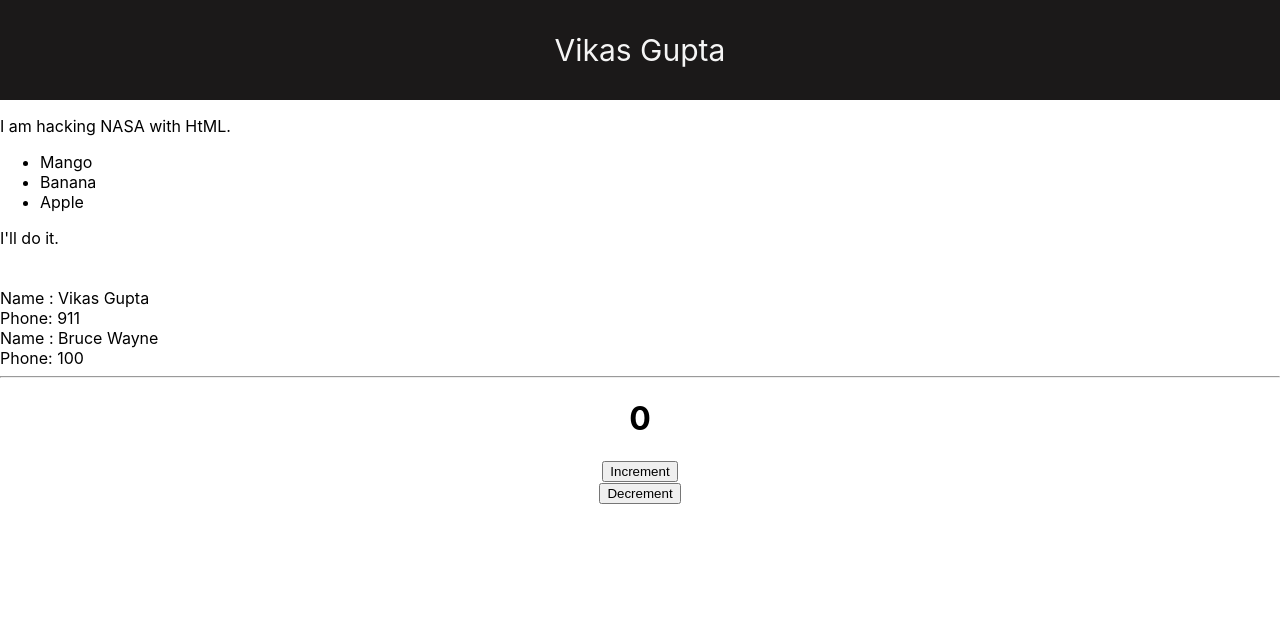
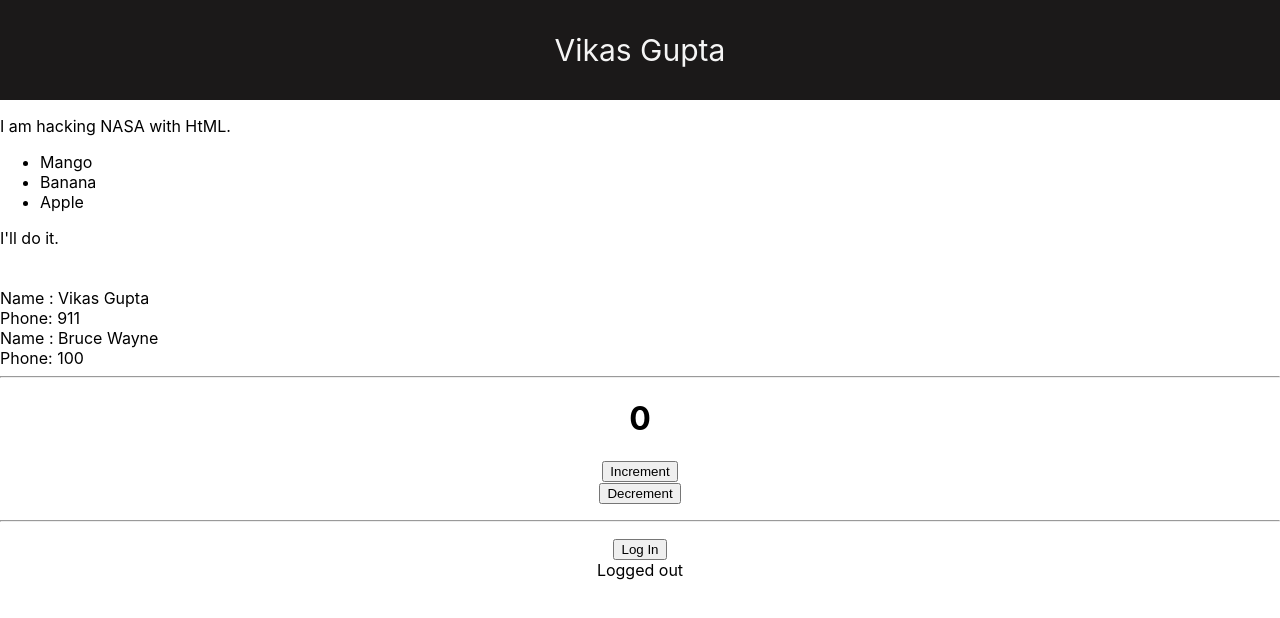
Before and after one commit to viikkkas/React--HelloWorld, a React (Create React App) app: page / in a window 1280 px wide. Shown: the top 618 px of the page. Built offline with nearby package versions, Linux system fonts and the light colour scheme.

Commit message:
conditional

```diff
--- a/src/App.js
+++ b/src/App.js
@@ -12,10 +12,12 @@ class App extends React.Component {
     super()
     this.state = {
       count:0,
-      color: ""
+      color: "",
+      isLogged: false
     }
     this.increment = this.increment.bind(this)
     this.decrement = this.decrement.bind(this)
+    this.handleLog = this.handleLog.bind(this)
   }
 
   increment() {
@@ -34,6 +36,14 @@ class App extends React.Component {
     })
   }
 
+  componentDidMount() {
+    setTimeout(() => {
+        this.setState({
+            isLoading: false
+        })
+    }, 1500)
+}
+
   componentDidUpdate(prevProps, prevState) {
     if(prevState.count !== this.state.count){
       const newColor = randomcolor()
@@ -41,7 +51,17 @@ class App extends React.Component {
     }
   }
 
+  handleLog(){
+    this.setState(prevState => {
+      return{
+        isLogged: !prevState.isLogged
+      }
+    })
+  }
+
   render() {
+    let buttonText = this.state.isLogged? "Log Out" : "Log In"
+    let disText = this.state.isLogged? "Logged in" : "Logged out"
     return (
       <div>
           <Header />
@@ -53,6 +73,11 @@ class App extends React.Component {
           <p align="center"><h1 style={{color: this.state.color}}>{this.state.count}</h1>
           <button onClick = {this.increment}>Increment</button><br/>
           <button onClick = {this.decrement}>Decrement</button></p>
+          <hr/>
+          <p align="center">
+            <button onClick = {this.handleLog}>{buttonText}</button><br/>
+            {disText}
+          </p>
       </div>
     );
   }
```
Also changed, not shown: src/conditional.js (added).
